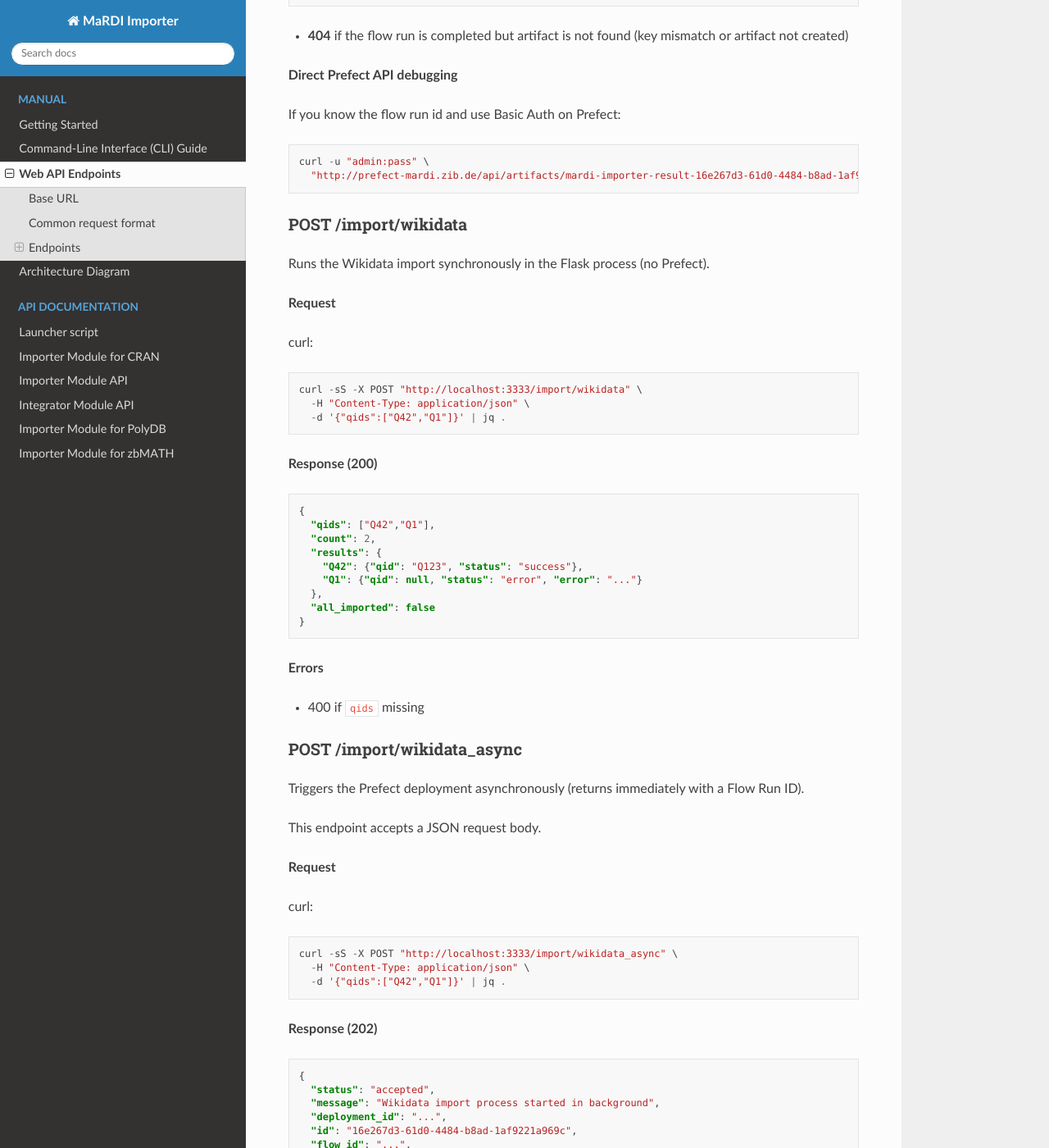
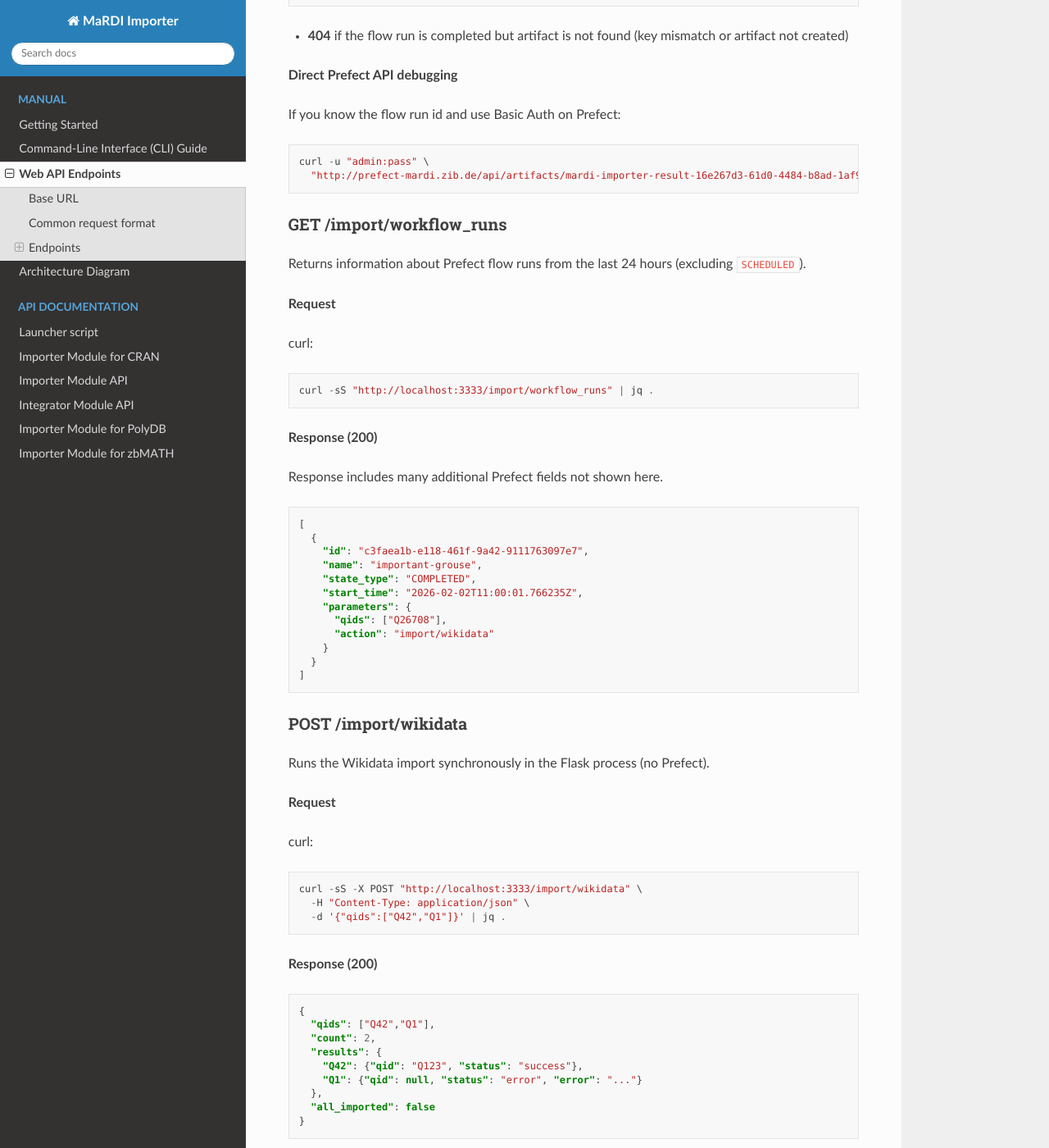
Before and after one commit to MaRDI4NFDI/docker-importer, a Sphinx documentation site: the page built from docs/flask_endpoints.rst, in a window 1280 px wide and 1400 px high, scrolled down 3869 px. Shown: the whole window at 82% size. Built offline with Sphinx 7.4.7 and the Read the Docs theme 3.1.0, drawn with Linux system fonts in a browser that asks for light colours.

Commit message:
Added doc for new "get runs" service

```diff
--- a/docs/cli.rst
+++ b/docs/cli.rst
@@ -34,6 +34,7 @@ Check Prefect flow status or results::
 
   python -m cli.importer_cli import-workflow-status --id <flow-run-id>
   python -m cli.importer_cli import-workflow-result --id <flow-run-id>
+  python -m cli.importer_cli import-workflow-runs
 
 Run synchronous imports::
 
--- a/docs/flask_endpoints.rst
+++ b/docs/flask_endpoints.rst
@@ -180,6 +180,37 @@ If you know the flow run id and use Basic Auth on Prefect::
     "http://prefect-mardi.zib.de/api/artifacts/mardi-importer-result-16e267d3-61d0-4484-b8ad-1af9221a969c/latest" | jq .
 
 
+GET /import/workflow_runs
+~~~~~~~~~~~~~~~~~~~~~~~~~
+
+Returns information about Prefect flow runs from the last 24 hours (excluding ``SCHEDULED``).
+
+**Request**
+
+curl::
+
+  curl -sS "http://localhost:3333/import/workflow_runs" | jq .
+
+**Response (200)**
+
+Response includes many additional Prefect fields not shown here.
+
+.. code-block:: json
+
+  [
+    {
+      "id": "c3faea1b-e118-461f-9a42-9111763097e7",
+      "name": "important-grouse",
+      "state_type": "COMPLETED",
+      "start_time": "2026-02-02T11:00:01.766235Z",
+      "parameters": {
+        "qids": ["Q26708"],
+        "action": "import/wikidata"
+      }
+    }
+  ]
+
+
 POST /import/wikidata
 ~~~~~~~~~~~~~~~~~~~~~
 
```
